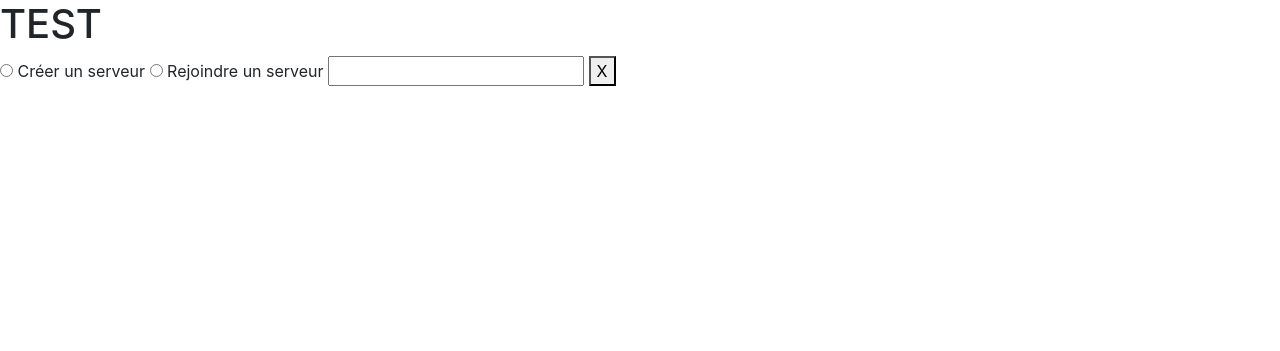
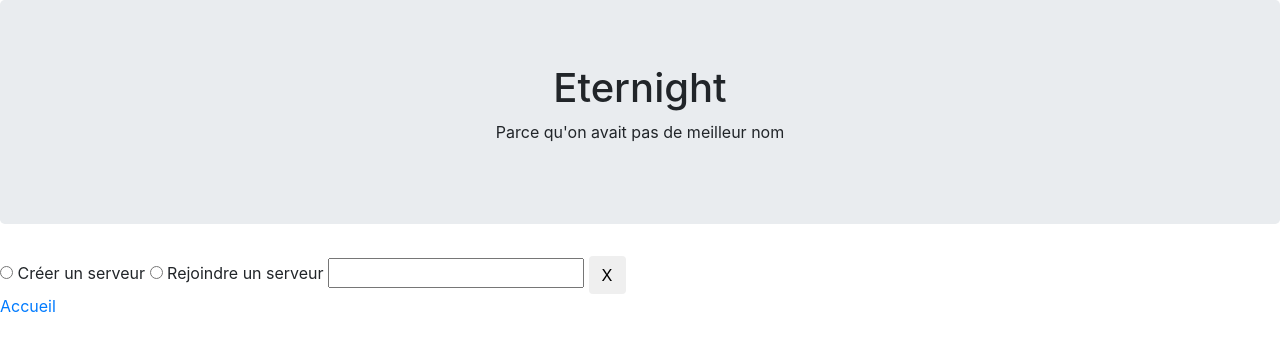
Before and after one commit to ElyldorLeans/Eternight, a PHP site: page /create.php in a window 1280 px wide. Shown: the top 351 px of the page. Run offline with PHP 8.4, Linux system fonts and the light colour scheme; data that the repository does not hold is empty.

Commit message:
Début système rejoindre/créer

```diff
--- a/create.php
+++ b/create.php
@@ -5,7 +5,10 @@ require_once('./inc/autoload.inc.php');
 $webpage = new Webpage("Eternight - Accueil");
 
 $webpage->appendContent(<<<HTML
-        <h1>TEST</h1>
+    <div class="jumbotron text-center">
+        <h1>Eternight</h1>
+         <p>Parce qu'on avait pas de meilleur nom</p>
+    </div>
 HTML
 );
 
@@ -43,7 +46,7 @@ $webpage->appendContent(<<<HTML
                <input type="radio" name="serverMode" id="join" value="join" required>
                <label for="create">Rejoindre un serveur</label>
                <input type="text" name="serverName" required>
-               <button type="submit">X</button>
+               <button type="submit" class="btn">X</button>
             </form>
 HTML
 );
@@ -56,7 +59,9 @@ if(!$correctName){echo("Le serveur n'existe pas");}
 foreach($servers as $s){
     //$proprio = Users::getUserById($s->getIdOwner());
     //$webpage->appendContent("<p>{$s->getNameServer()} de {$proprio->getLogin()}</p>");
-    $webpage->appendContent("<form action='create.php' method='post'><input type='text' name='serverName' value='{$s->getNameServer()}' hidden> {$s->getNameServer()} <button name='serverMode' type='submit' value='join'>Rejoindre</button></form>");
+    $webpage->appendContent("<form action='create.php' method='post'><input type='text' name='serverName' value='{$s->getNameServer()}' hidden> {$s->getNameServer()} <button name='serverMode' type='submit' value='join' class='btn'>Rejoindre</button></form>");
 }
 
+$webpage->appendContent("        <a href=\"./index.php\">Accueil</a>");
+
 echo($webpage->toHTML());
--- a/index.php
+++ b/index.php
@@ -5,8 +5,10 @@ require_once('inc/autoload.inc.php');
 $webpage = new Webpage("Eternight - Accueil");
 
 $webpage->appendContent(<<<HTML
-        <h1>TEST</h1>
-        <p>A MODIFIER</p>
+    <div class="jumbotron text-center">
+        <h1>Eternight</h1>
+         <p>Parce qu'on avait pas de meilleur nom</p>
+    </div>
         <a href="./purpose.php">A propos</a>
         <a href="./rules.php">Règles</a>
         <a href="./create.php">Créer un salon</a>
```
